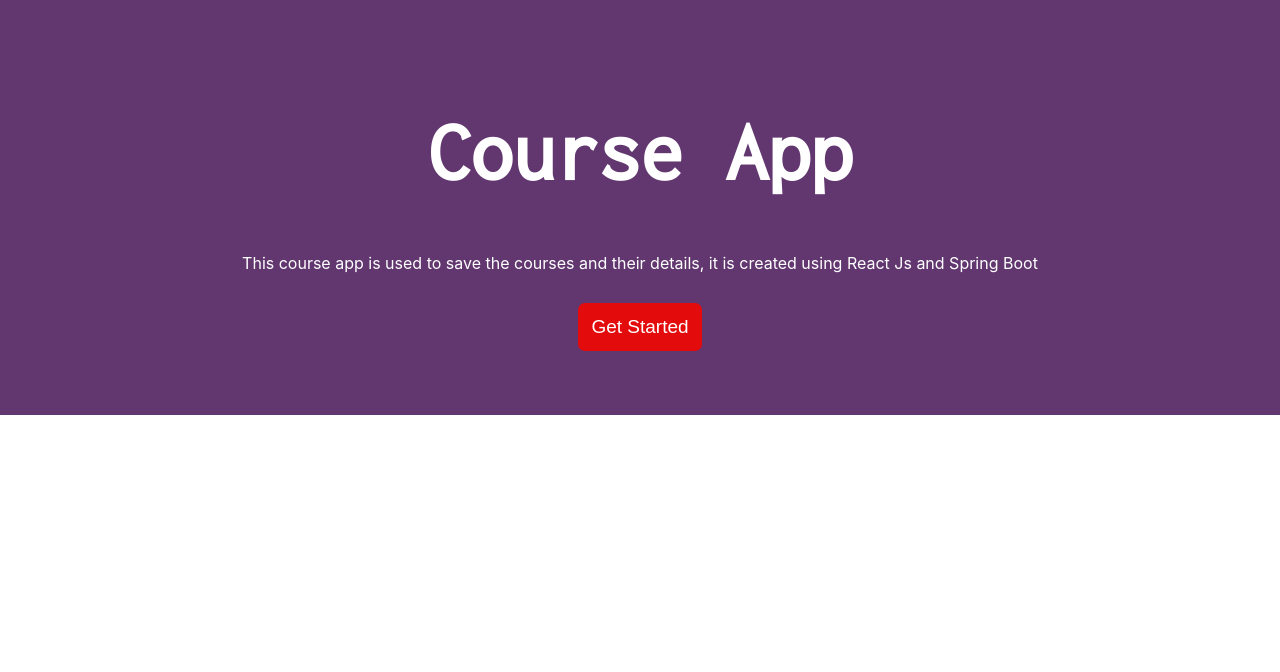
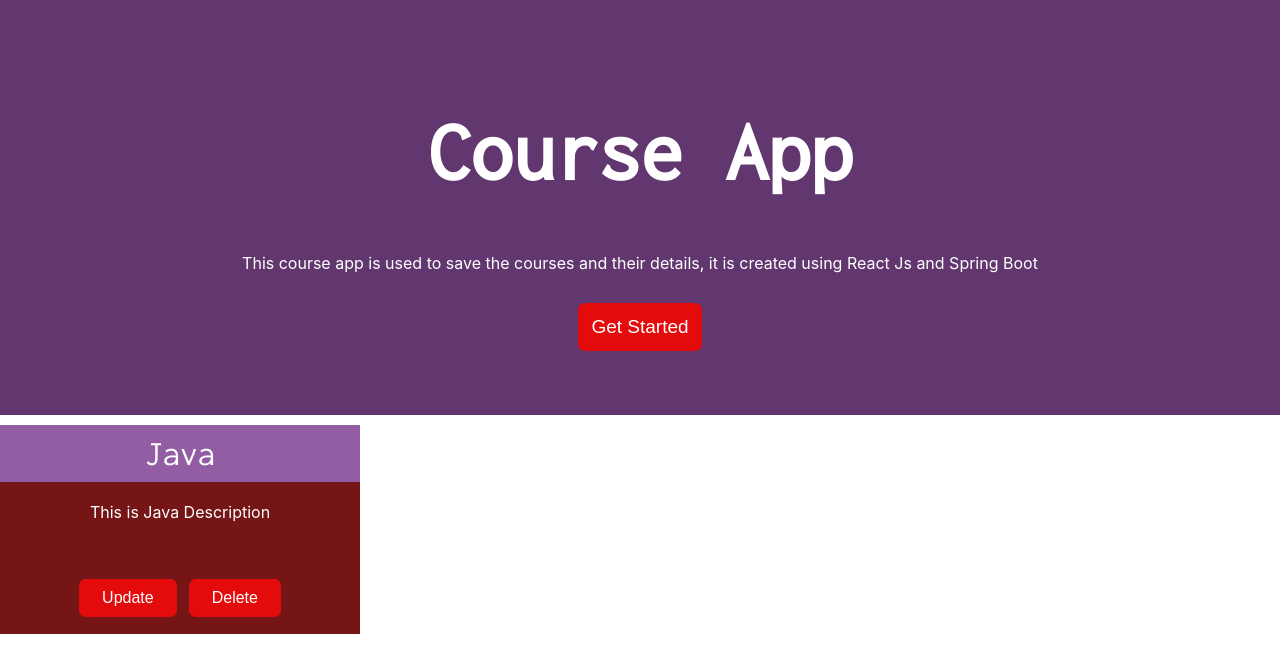
Before and after one commit to Bhaven-Chaudhary/ReactJs-springBoot-Project, a React (Create React App) app: page / in a window 1280 px wide. Shown: the top 672 px of the page. Built offline with nearby package versions, Linux system fonts and the light colour scheme.

Commit message:
created Course component

```diff
--- a/src/App.css
+++ b/src/App.css
@@ -1,5 +1,7 @@
 .App {
   text-align: center;
+  margin: 0;
+  padding: 0;
 }
 
 .App-logo {
--- a/src/App.js
+++ b/src/App.js
@@ -1,11 +1,13 @@
 import './App.css';
 import Home from './Component/Home';
 import { ToastContainer, toast } from 'react-toastify';
+import Course from './Component/Course';
 
 function App() {
   return (
     <>
       <Home />
+      <Course />
     </>
   );
 }
--- /dev/null
+++ b/src/Component/Course.js
@@ -0,0 +1,29 @@
+import React from 'react'
+import classes from "./Course.module.css"
+import Button from './UI/Button'
+
+export default function Course() {
+    return (
+        <div className={classes.container}>
+            <div>
+                <p className={classes.title}>Java</p>
+                <p className={classes.description}>This is Java Description</p>
+            </div>
+            <div>
+                <Button style={{
+                    margin: "9px 6px",
+                    fontSize: "16px",
+                    padding: "10px 23px"
+                }} buttonName="Update" />
+                <Button style={{
+                    margin: "9px 6px",
+                    fontSize: "16px",
+                    padding: "10px 23px"
+                }} buttonName="Delete" />
+
+            </div>
+
+
+        </ div >
+    )
+}
--- /dev/null
+++ b/src/Component/Course.module.css
@@ -0,0 +1,22 @@
+.container{
+    background-color: #761515;
+    text-align: center;
+    width: 360px;
+    height: 209px;
+    color: white;
+}
+
+.title{
+    background-color: #935da4;
+    font-size: 35px;
+    margin: 10px 0px;
+    font-family: 'Inconsolata', monospace;
+    padding: 10px;
+}
+
+.description{
+
+    margin: 0px;
+    padding: 10px;
+    height: 58px;
+}
--- a/src/Component/Home.js
+++ b/src/Component/Home.js
@@ -1,5 +1,6 @@
 import React from 'react'
 import classes from "./Home.module.css"
+import Button from './UI/Button'
 
 export default function Home() {
     return (
@@ -7,7 +8,7 @@ export default function Home() {
 
             <h1 className={classes.heading}>Course App</h1>
             <p className={classes.description}>This course app is used to save the courses and their details, it is created using React Js and Spring Boot</p>
-            <button className={classes.buttonStyle}>Get Started</button>
+            <Button buttonName="Get Started" />
         </div>
     )
 }
--- a/src/Component/Home.module.css
+++ b/src/Component/Home.module.css
@@ -15,13 +15,3 @@
     font-size: 19px;
 
 }
-.buttonStyle{
-    font-size: 19px;
-    padding: 13px;
-    border-radius: 7px;
-    font-style: inherit ;
-    background-color: #e30b0b;
-    color: white;
-    border-style: none;
-    margin: 14px;
-}
--- /dev/null
+++ b/src/Component/UI/Button.js
@@ -0,0 +1,8 @@
+import React from 'react'
+import classes from './Button.module.css'
+
+export default function Button(props) {
+    return (
+        <button className={classes.buttonStyle} style={props.style}>{props.buttonName}</button>
+    )
+}
--- /dev/null
+++ b/src/Component/UI/Button.module.css
@@ -0,0 +1,10 @@
+.buttonStyle{
+    font-size: 19px;
+    padding: 13px;
+    border-radius: 7px;
+    font-style: inherit ;
+    background-color: #e30b0b;
+    color: white;
+    border-style: none;
+    margin: 14px;
+}
```
Also changed, not shown: src/Component/AllCourses.js (added, +22 -0 lines), src/Component/AllCourses.module.css (added).
